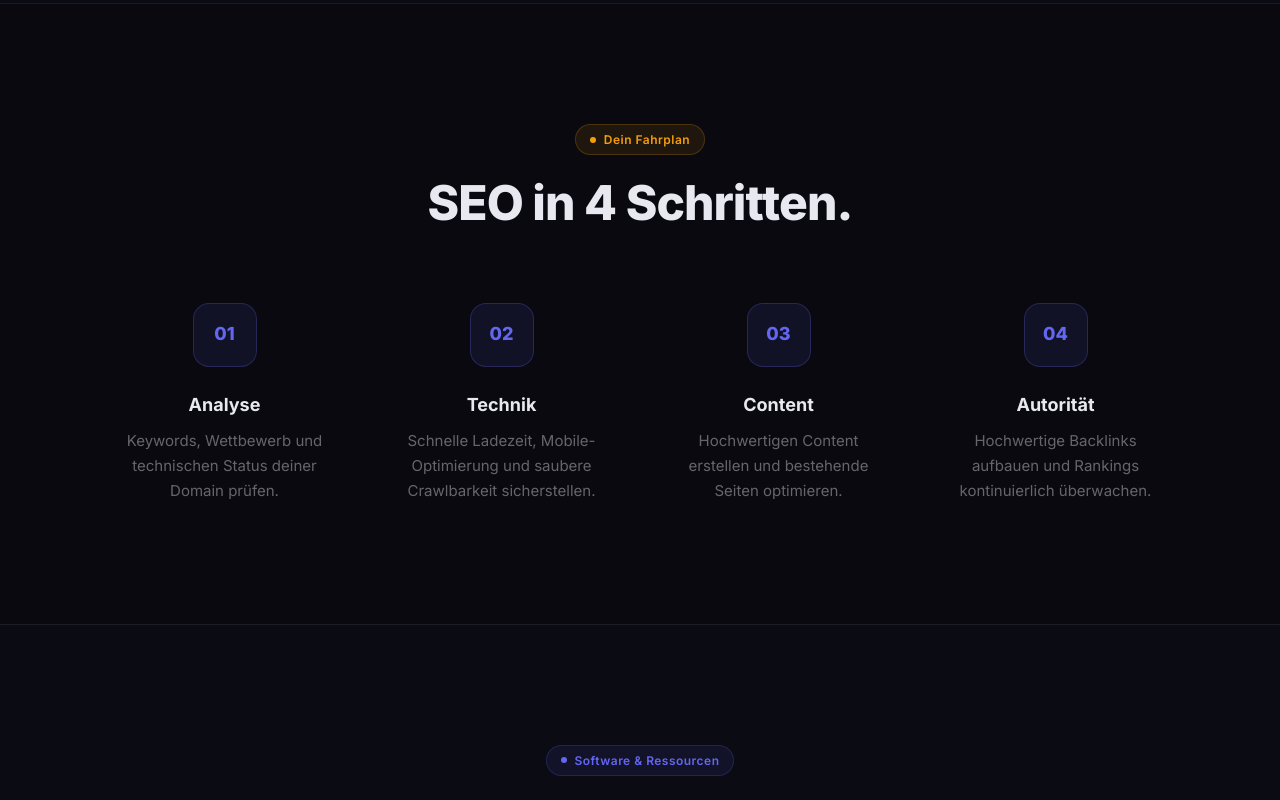
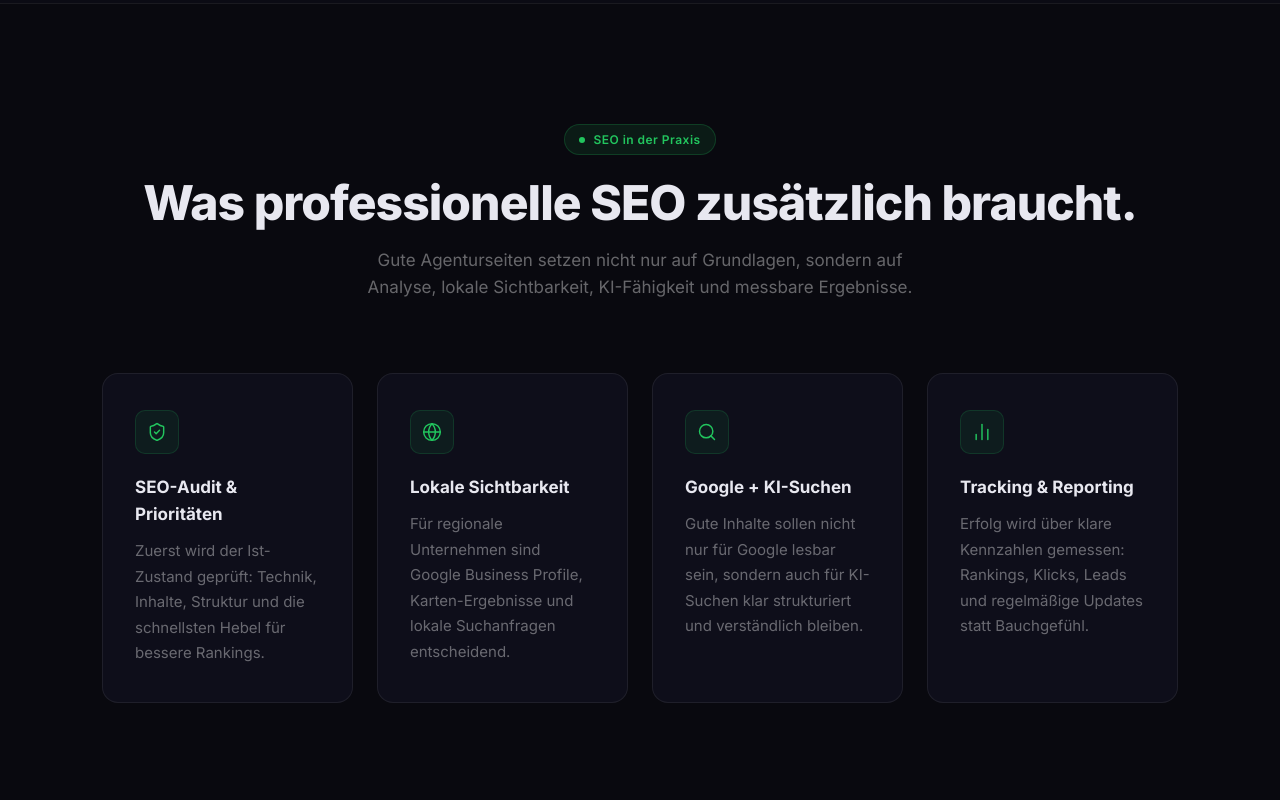
Before and after one commit to parmis2005/seo-info-test, a Next.js app: page / in a window 1280 px wide. Shown: the part 4340-5140 px from the top of the page. Built offline with nearby package versions, Linux system fonts and the light colour scheme.

Commit message:
Add practical SEO section

```diff
--- a/app/page.tsx
+++ b/app/page.tsx
@@ -7,6 +7,7 @@ import {
   Zap,
   TrendingUp,
   Target,
+  ShieldCheck,
   Coins,
   Smartphone,
   Lock,
@@ -81,6 +82,13 @@ const OFFPAGE = [
   { Icon: Trophy,    title: "Linkbuilding",            text: "Gewinne natürliche Backlinks durch herausragenden Content, Gastbeiträge und strategische Partnerschaften." },
   { Icon: Megaphone, title: "Brand Mentions",          text: "Erwähnungen deiner Marke ohne direkten Link werden von Google als Autoritätssignal erkannt." },
   { Icon: Star,      title: "Google Business Profile", text: "Für lokale SEO essentiell. Bewertungen und regelmäßige Beiträge steigern lokale Rankings." },
+];
+
+const PRACTICE = [
+  { Icon: ShieldCheck, title: "SEO-Audit & Prioritäten", text: "Zuerst wird der Ist-Zustand geprüft: Technik, Inhalte, Struktur und die schnellsten Hebel für bessere Rankings." },
+  { Icon: Globe,       title: "Lokale Sichtbarkeit", text: "Für regionale Unternehmen sind Google Business Profile, Karten-Ergebnisse und lokale Suchanfragen entscheidend." },
+  { Icon: Search,      title: "Google + KI-Suchen", text: "Gute Inhalte sollen nicht nur für Google lesbar sein, sondern auch für KI-Suchen klar strukturiert und verständlich bleiben." },
+  { Icon: BarChart2,   title: "Tracking & Reporting", text: "Erfolg wird über klare Kennzahlen gemessen: Rankings, Klicks, Leads und regelmäßige Updates statt Bauchgefühl." },
 ];
 
 const PROCESS = [
@@ -464,6 +472,31 @@ export default function Page() {
         </div>
       </section>
 
+      {/* ── PRAXIS ─────────────────────────────────────────────────────── */}
+      <section style={{ borderTop: `1px solid ${C.border}` }}>
+        <div style={{ maxWidth: 1140, margin: "0 auto", padding: "120px 32px" }}>
+          <div style={{ textAlign: "center", marginBottom: 72 }}>
+            <div style={{ marginBottom: 20 }}><Tag color="#22c55e">SEO in der Praxis</Tag></div>
+            <h2 style={{ fontSize: "clamp(2rem,4vw,3rem)", fontWeight: 800, lineHeight: 1.15, letterSpacing: "-0.02em", color: C.text, marginBottom: 16 }}>
+              Was professionelle SEO zusätzlich braucht.
+            </h2>
+            <p style={{ fontSize: 17, color: C.muted, maxWidth: 560, margin: "0 auto" }}>
+              Gute Agenturseiten setzen nicht nur auf Grundlagen, sondern auf Analyse, lokale Sichtbarkeit, KI-Fähigkeit und messbare Ergebnisse.
+            </p>
+          </div>
+
+          <div style={{ display: "grid", gridTemplateColumns: "repeat(auto-fit, minmax(240px, 1fr))", gap: 24 }}>
+            {PRACTICE.map(({ Icon, title, text }, i) => (
+              <Card key={i}>
+                <IconBox Icon={Icon} color="#22c55e" />
+                <h3 style={{ fontSize: 17, fontWeight: 700, color: C.text, margin: "20px 0 10px" }}>{title}</h3>
+                <p style={{ fontSize: 15, color: C.muted, lineHeight: 1.7 }}>{text}</p>
+              </Card>
+            ))}
+          </div>
+        </div>
+      </section>
+
       {/* ── PROZESS ─────────────────────────────────────────────────────── */}
       <section id="prozess" style={{ borderTop: `1px solid ${C.border}` }}>
         <div style={{ maxWidth: 1140, margin: "0 auto", padding: "120px 32px" }}>
```
